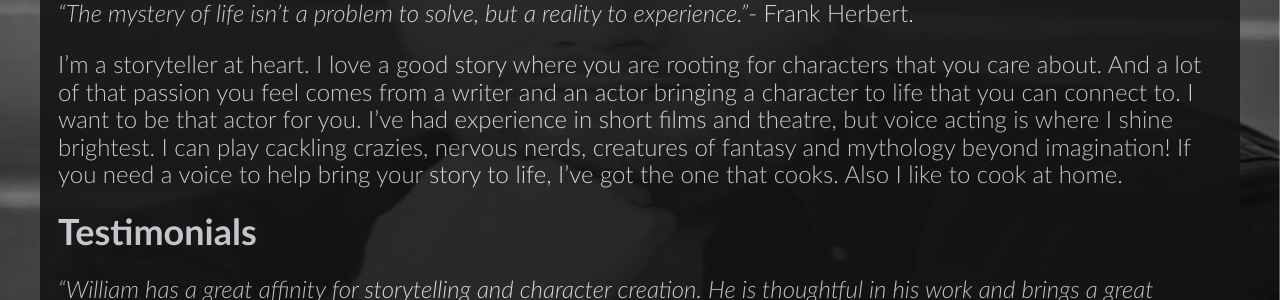
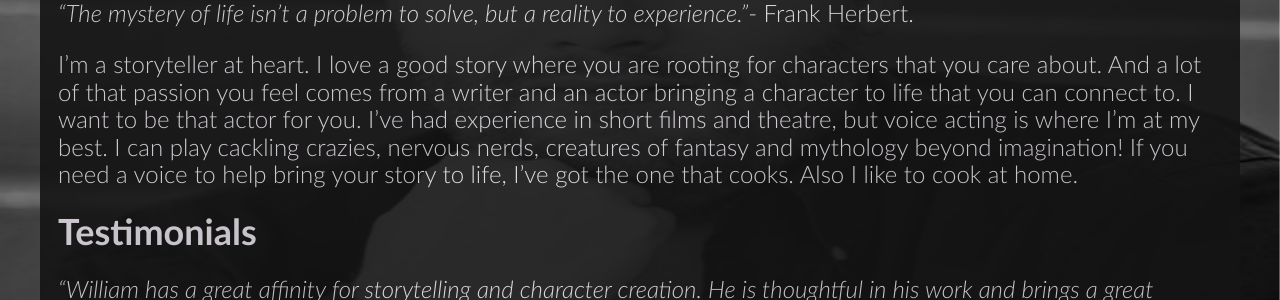
Before and after one commit to William-Nunn/William-Nunn.github.io, a Jekyll site: the page built from about.md, in a window 1280 px wide. Shown: the part 309-609 px from the top of the page. Built offline with Jekyll 4.4.1, drawn with Linux system fonts in a browser that asks for light colours.

Commit message:
Updated my About Me

```diff
--- a/about.md
+++ b/about.md
@@ -8,7 +8,7 @@ permalink: /about/
 
 _"The mystery of life isn't a problem to solve, but a reality to experience."_- Frank Herbert.
 
-I'm a storyteller at heart. I love a good story where you are rooting for characters that you care about. And a lot of that passion you feel comes from a writer and an actor bringing a character to life that you can connect to. I want to be that actor for you. I've had experience in short films and theatre, but voice acting is where I shine brightest. I can play cackling crazies, nervous nerds, creatures of fantasy and mythology beyond imagination! If you need a voice to help bring your story to life, I've got the one that cooks. Also I like to cook at home.
+I'm a storyteller at heart. I love a good story where you are rooting for characters that you care about. And a lot of that passion you feel comes from a writer and an actor bringing a character to life that you can connect to. I want to be that actor for you. I've had experience in short films and theatre, but voice acting is where I'm at my best. I can play cackling crazies, nervous nerds, creatures of fantasy and mythology beyond imagination! If you need a voice to help bring your story to life, I've got the one that cooks. Also I like to cook at home.
 
 ## Testimonials
 
```
